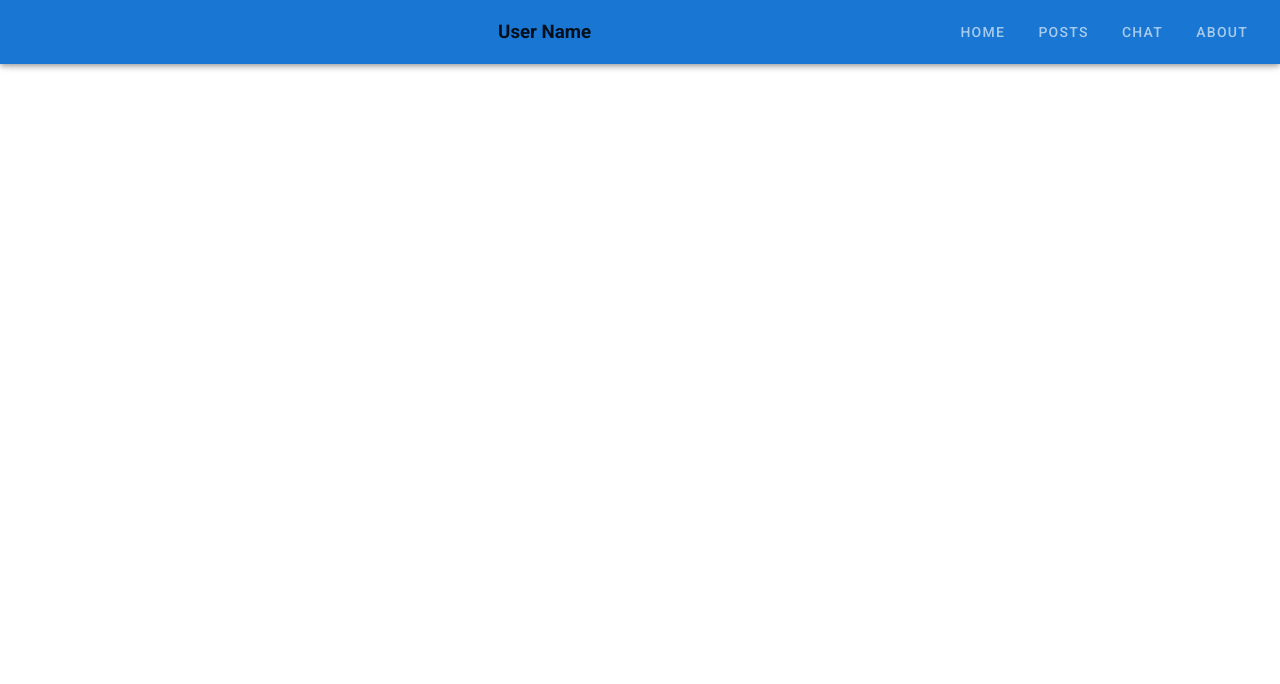
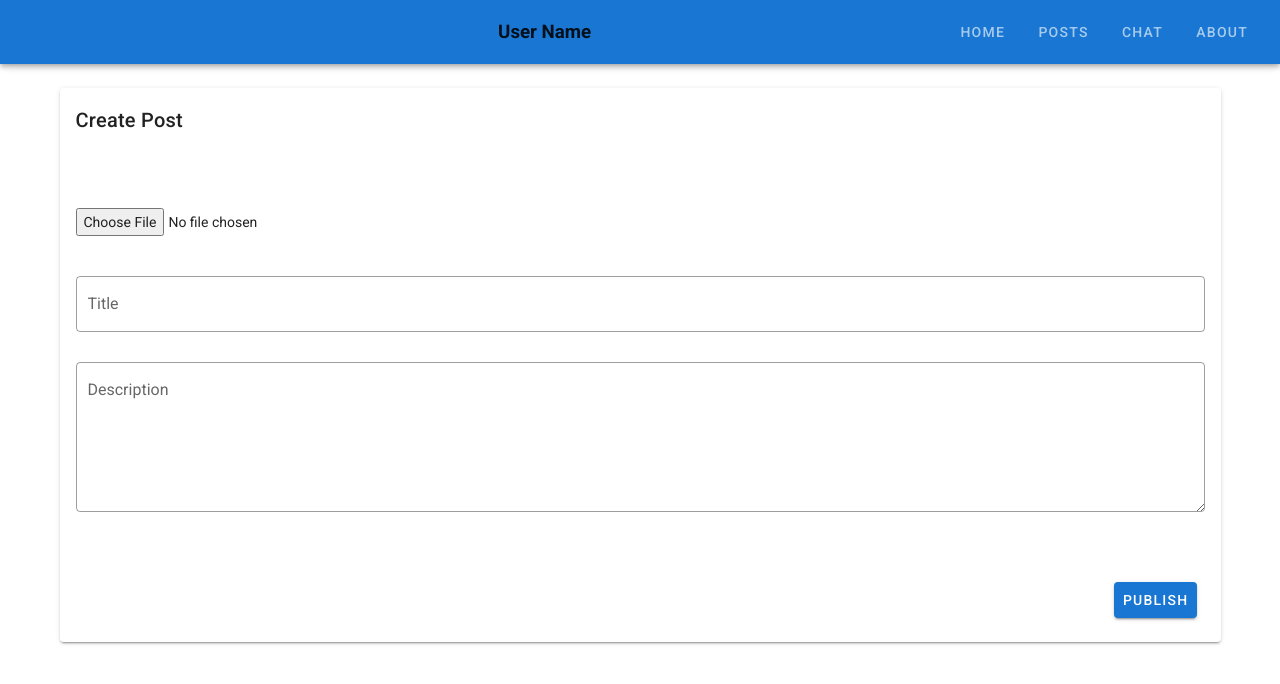
Before and after one commit to kevinstif/Raze_app, a Vue app in the folder app_web/: page /addPost in a window 1280 px wide. Shown: the top 684 px of the page. Built offline with nearby package versions, Linux system fonts and the light colour scheme; no server answers.

Commit message:
preview-img
vista previa de la imgen cargada desde la galeria local

```diff
--- a/app_web/public/index.html
+++ b/app_web/public/index.html
@@ -13,6 +13,7 @@
     <noscript>
       <strong>We're sorry but <%= htmlWebpackPlugin.options.title %> doesn't work properly without JavaScript enabled. Please enable it to continue.</strong>
     </noscript>
+    <script src="https://kit.fontawesome.com/9e472163c3.js" crossorigin="anonymous"></script>
     <div id="app"></div>
     <!-- built files will be auto injected -->
   </body>
--- a/app_web/src/posts/pages/add-post.vue
+++ b/app_web/src/posts/pages/add-post.vue
@@ -3,9 +3,14 @@
     <v-card>
       <v-card-title>Create Post</v-card-title>
       <v-form @submit="addPost">
+        <div class="img">
+          <img v-if="item.imageUrl" :src="item.imageUrl" height="500px" />
+        </div>
         <v-card-text>
-          <v-text-field label="Title" v-model="title"></v-text-field>
-          <v-text-field label="Description" v-model="description"></v-text-field>
+          <input type="file" accept="image/*" @change="onChange" class="my-10"/>
+          <v-text-field label="Title" placeholder="Title" outlined v-model="title"></v-text-field>
+          <v-textarea outlined name="Description" placeholder="Description" label="Description"
+                      v-model="description"></v-textarea>
         </v-card-text>
         <v-card-actions>
           <v-spacer></v-spacer>
@@ -24,7 +29,11 @@ export default {
   data:()=>({
     title:'',
     description:'',
-    img:''
+    img:'',
+    item:{
+      image : null,
+      imageUrl: null
+    }
   }),
   methods:{
     addPost(item){
@@ -49,11 +58,21 @@ export default {
       this.title='';
       this.img='';
       this.description='';
+    },
+    onChange(e) {
+      const file = e.target.files[0]
+      this.image = file
+      this.item.imageUrl = URL.createObjectURL(file)
     }
   }
 }
 </script>
 
 <style scoped>
-
+img {
+  display: block;
+  margin-left: auto;
+  margin-right: auto;
+  width: 80%;
+}
 </style>
--- a/app_web/src/posts/pages/post-manager.vue
+++ b/app_web/src/posts/pages/post-manager.vue
@@ -1,18 +1,21 @@
 <template>
   <v-container>
-    <AddPost></AddPost>
+    <div class="center">
+      <v-btn to="/addPost" icon color="black" >
+        <v-icon>fas fa-plus-circle</v-icon>
+      </v-btn>
+    </div>
     <PostList v-bind:posts="posts" ></PostList>
   </v-container>
 </template>
 
 <script>
 import PostServices from '../services/posts.services'
-import AddPost from "./add-post";
 import PostList from "./post-list";
 
 export default {
   name: "post-manager",
-  components: {PostList, AddPost},
+  components: {PostList},
   data:()=>({
     posts:[],
   }),
@@ -45,4 +48,11 @@ export default {
 
 <style scoped>
 
+
+
+.center{
+  width: 5%;
+  margin: auto;
+}
+
 </style>
--- a/app_web/src/router/index.js
+++ b/app_web/src/router/index.js
@@ -21,6 +21,11 @@ const routes = [
     component:()=>import('../components/Access-chat')
   },
   {
+    path: '/addPost',
+    name: '/addPost',
+    component:()=>import('../posts/pages/add-post')
+  },
+  {
     path: '/about',
     name: 'About',
     // route level code-splitting
```
